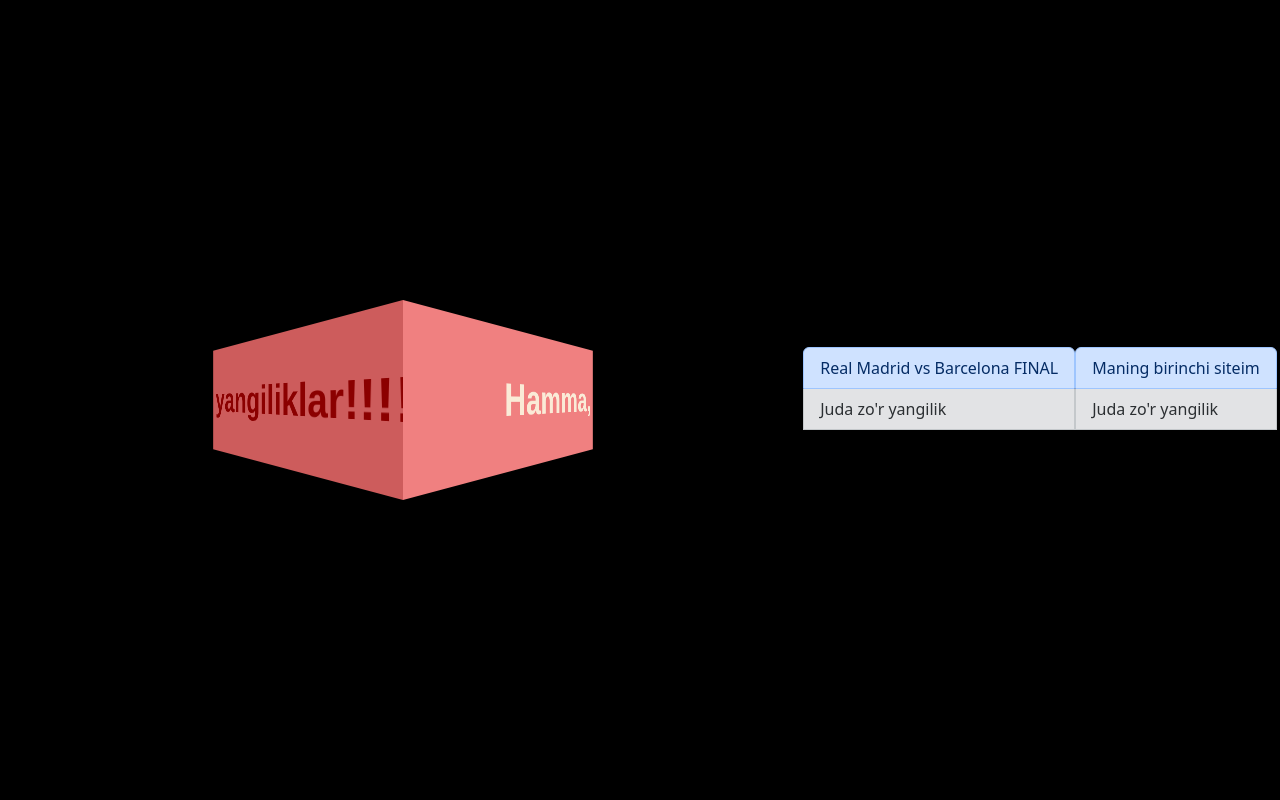
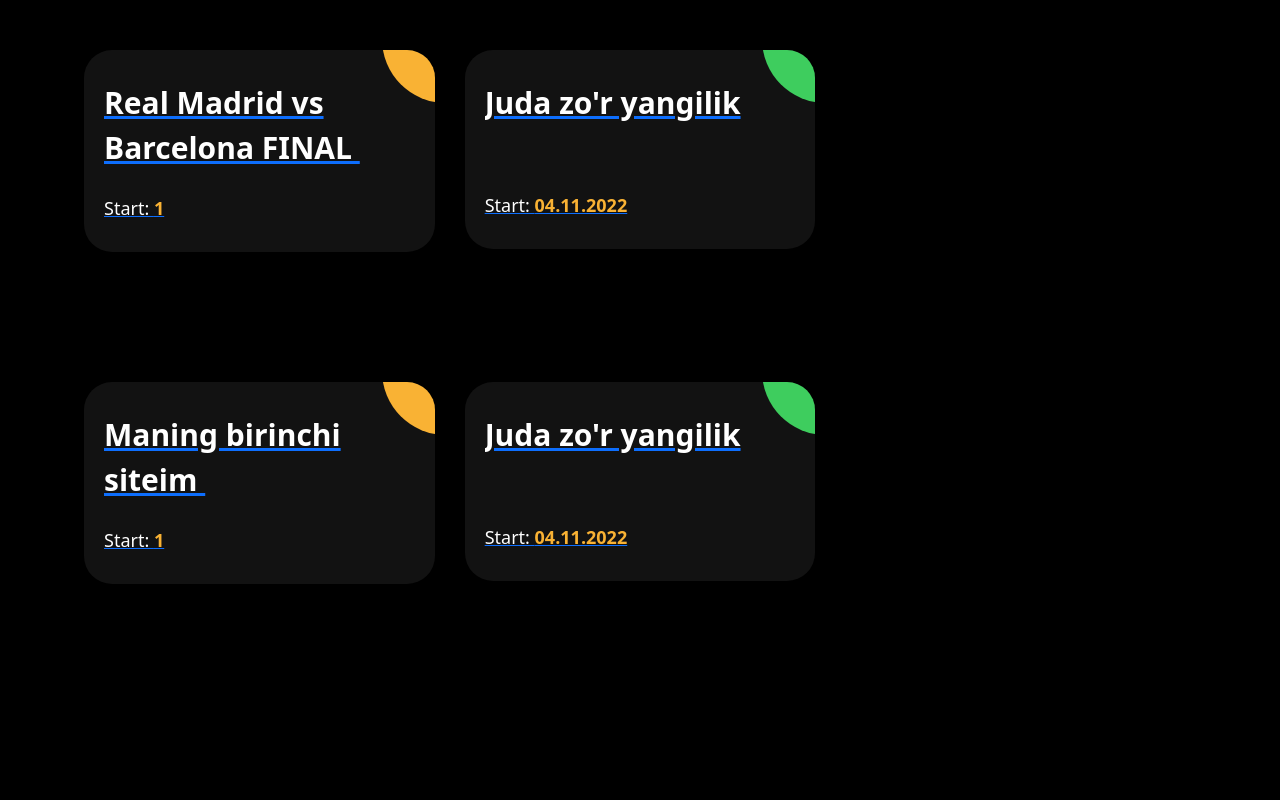
Before and after one commit to akmalzoda/1_deploy, a Django app: page / in a window 1280 px wide. Run offline with Django 5.2, Linux system fonts and the light colour scheme; data comes from the database, SQL or seed files in the repository.

Commit message:
Update home.html

```diff
--- a/template/home.html
+++ b/template/home.html
@@ -7,84 +7,198 @@
     <link href="https://cdn.jsdelivr.net/npm/bootstrap@5.3.2/dist/css/bootstrap.min.css" rel="stylesheet" integrity="sha384-T3c6CoIi6uLrA9TneNEoa7RxnatzjcDSCmG1MXxSR1GAsXEV/Dwwykc2MPK8M2HN" crossorigin="anonymous">
 
   <style>
-html,
-body {
-	height: 100%;
-	display: flex;
-	align-items: center;
-	justify-content: center;
-	background-color: black;
+
+    .ag-format-container {
+  width: 1142px;
+  margin: 0 auto;
 }
 
-.box {
+
+body {
+  background-color: #000;
+}
+.ag-courses_box {
+  display: -webkit-box;
+  display: -ms-flexbox;
   display: flex;
+  -webkit-box-align: start;
+  -ms-flex-align: start;
+  align-items: flex-start;
+  -ms-flex-wrap: wrap;
+  flex-wrap: wrap;
+
+  padding: 50px 0;
+}
+.ag-courses_item {
+  -ms-flex-preferred-size: calc(33.33333% - 30px);
+  flex-basis: calc(33.33333% - 30px);
+
+  margin: 0 15px 30px;
+
+  overflow: hidden;
+
+  border-radius: 28px;
+}
+.ag-courses-item_link {
+  display: block;
+  padding: 30px 20px;
+  background-color: #121212;
+
+  overflow: hidden;
+
+  position: relative;
+}
+.ag-courses-item_link:hover,
+.ag-courses-item_link:hover .ag-courses-item_date {
+  text-decoration: none;
+  color: #FFF;
+}
+.ag-courses-item_link:hover .ag-courses-item_bg {
+  -webkit-transform: scale(10);
+  -ms-transform: scale(10);
+  transform: scale(10);
+}
+.ag-courses-item_title {
+  min-height: 87px;
+  margin: 0 0 25px;
+
+  overflow: hidden;
+
+  font-weight: bold;
+  font-size: 30px;
+  color: #FFF;
+
+  z-index: 2;
+  position: relative;
+}
+.ag-courses-item_date-box {
+  font-size: 18px;
+  color: #FFF;
+
+  z-index: 2;
+  position: relative;
+}
+.ag-courses-item_date {
+  font-weight: bold;
+  color: #f9b234;
+
+  -webkit-transition: color .5s ease;
+  -o-transition: color .5s ease;
+  transition: color .5s ease
+}
+.ag-courses-item_bg {
+  height: 128px;
+  width: 128px;
+  background-color: #f9b234;
+
+  z-index: 1;
+  position: absolute;
+  top: -75px;
+  right: -75px;
+
+  border-radius: 50%;
+
+  -webkit-transition: all .5s ease;
+  -o-transition: all .5s ease;
+  transition: all .5s ease;
+}
+.ag-courses_item:nth-child(2n) .ag-courses-item_bg {
+  background-color: #3ecd5e;
+}
+.ag-courses_item:nth-child(3n) .ag-courses-item_bg {
+  background-color: #e44002;
+}
+.ag-courses_item:nth-child(4n) .ag-courses-item_bg {
+  background-color: #952aff;
+}
+.ag-courses_item:nth-child(5n) .ag-courses-item_bg {
+  background-color: #cd3e94;
+}
+.ag-courses_item:nth-child(6n) .ag-courses-item_bg {
+  background-color: #4c49ea;
 }
 
-.box .inner {
-	width: 400px;
-	height: 200px;
-	line-height: 200px;
-	font-size: 4em;
-	font-family: sans-serif;
-	font-weight: bold;
-	white-space: nowrap;
-	overflow: hidden;
+
+
+@media only screen and (max-width: 979px) {
+  .ag-courses_item {
+    -ms-flex-preferred-size: calc(50% - 30px);
+    flex-basis: calc(50% - 30px);
+  }
+  .ag-courses-item_title {
+    font-size: 24px;
+  }
 }
 
-.box .inner:first-child {
-	background-color: indianred;
-	color: darkred;
-	transform-origin: right;
-	transform: perspective(100px) rotateY(-15deg);
+@media only screen and (max-width: 767px) {
+  .ag-format-container {
+    width: 96%;
   }
 
-.box .inner:last-child {
-	background-color: lightcoral;
-	color: antiquewhite;
-	transform-origin: left;
-	transform: perspective(100px) rotateY(15deg);
 }
+@media only screen and (max-width: 639px) {
+  .ag-courses_item {
+    -ms-flex-preferred-size: 100%;
+    flex-basis: 100%;
+  }
+  .ag-courses-item_title {
+    min-height: 72px;
+    line-height: 1;
 
-.box .inner span {
-	position: absolute;
-	animation: marquee 5s linear infinite;
+    font-size: 24px;
   }
-
-.box .inner:first-child span {
-	animation-delay: 2.5s;
-	left: -100%;
+  .ag-courses-item_link {
+    padding: 22px 40px;
   }
-
-@keyframes marquee {
-	from {
-		left: 100%;
-	}
-
-	to {
-		left: -100%;
+  .ag-courses-item_date-box {
+    font-size: 16px;
   }
 }
   </style>
    </head>
   <body>
-    <div class="box">
-    <div class="inner">
+      {% for new in news %}
 
-       <span>Hamma, yangiliklar!!!!!!!!!!!!</span>
+<div class="ag-format-container">
+  <div class="ag-courses_box">
+    <div class="ag-courses_item">
+      <a href="#" class="ag-courses-item_link">
+        <div class="ag-courses-item_bg"></div>
+
+        <div class="ag-courses-item_title">
+          {{ new.title }}&#160;
         </div>
-    <div class="inner">
-      <span>Hamma, yangiliklar!!!!!!!!!!!!</span>
+
+        <div class="ag-courses-item_date-box">
+          Start:
+          <span class="ag-courses-item_date">
+            1
+          </span>
+        </div>
+      </a>
+    </div>
+
+    <div class="ag-courses_item">
+      <a href="#" class="ag-courses-item_link">
+        <div class="ag-courses-item_bg"></div>
+
+        <div class="ag-courses-item_title">
+          {{ new.summary }}
+        </div>
+
+        <div class="ag-courses-item_date-box">
+          Start:
+          <span class="ag-courses-item_date">
+            04.11.2022
+          </span>
+        </div>
+      </a>
     </div>
   </div>
-      {% for new in news %}
-  <div class="list-group">
+</div>
 
-
-      <a href="{% url 'detail' new.id %}" class="list-group-item list-group-item-action list-group-item-primary">{{ new.title }}</a>
-      <a href="#" class="list-group-item list-group-item-action list-group-item-secondary">{{ new.summary }}</a>
-      <br>
-
-    </div>
+<!--    <p>{{ new.title }}</p>-->
+<!--    <p>{{ new.summary }}</p>-->
   {% endfor %}
 
 
```
Lines whose indentation alone changed are shown as unchanged.
